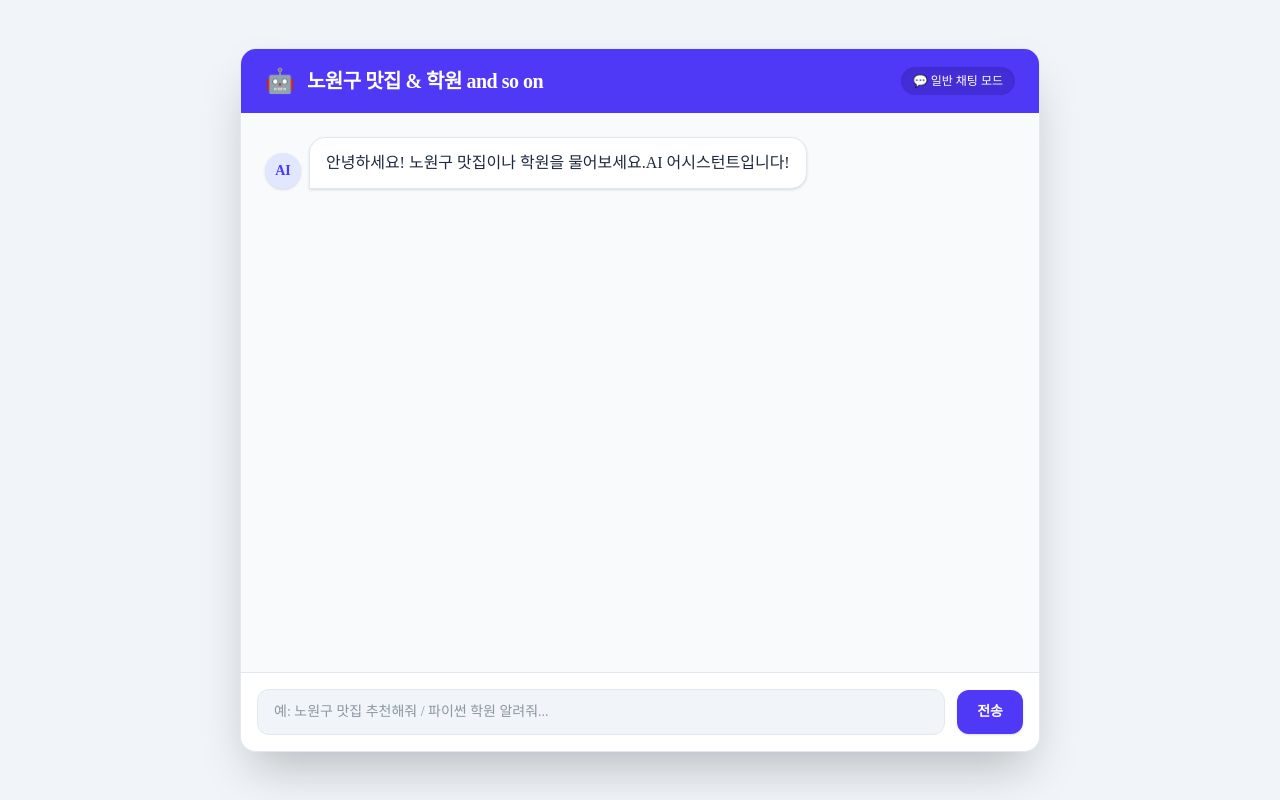
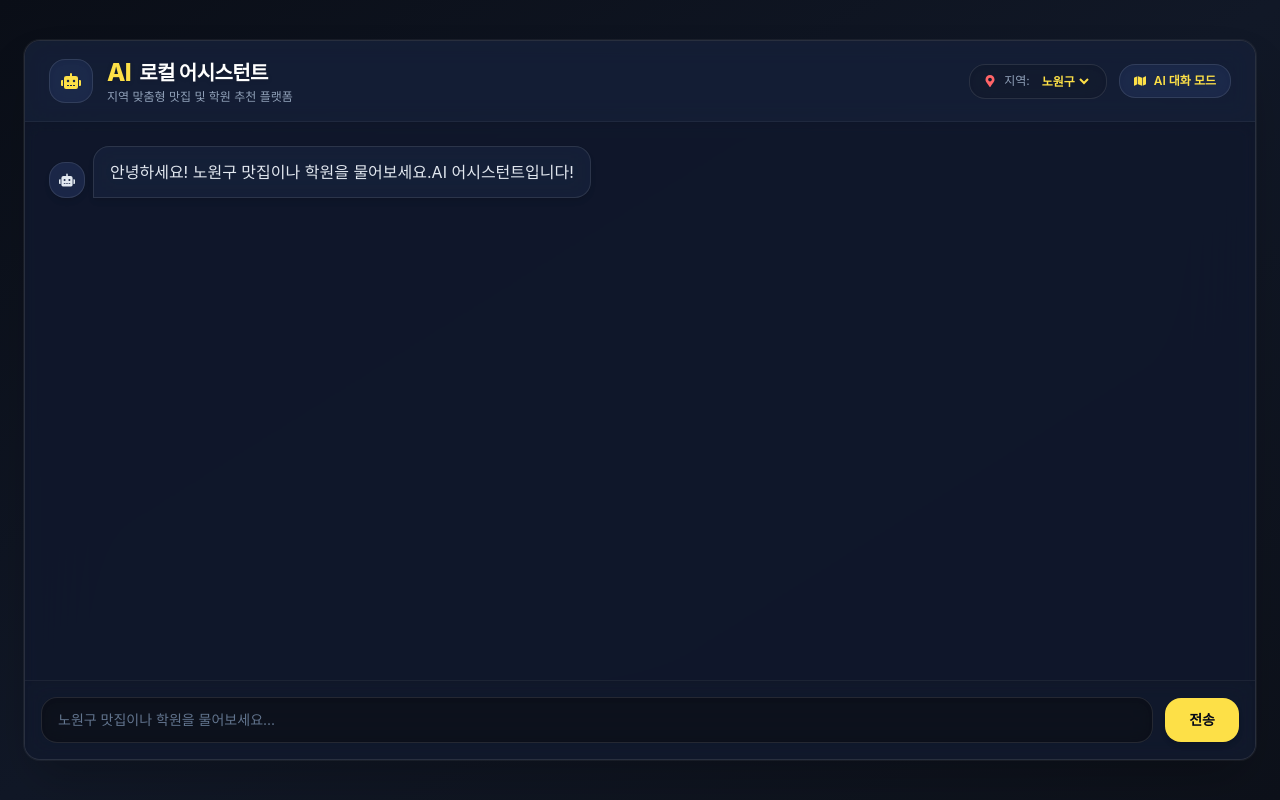
Before and after one commit to patrick415a/ai, a Next.js app in the folder frontend/: page / in a window 1280 px wide. Built offline with nearby package versions, Linux system fonts and the light colour scheme; a web font is replaced by a local one.

Commit message:
레이아웃 수정

```diff
--- a/frontend/app/page.tsx
+++ b/frontend/app/page.tsx
@@ -3,8 +3,9 @@
 import React, { useRef, useEffect, useCallback } from 'react';
 import { useSelector, useDispatch } from 'react-redux';
 import { RootState, AppDispatch } from '@/store/store';
-import { setInputText, setIsLoading, setShowMap, addMessage, setPlaces } from '@/store/chatSlice';
+import { setInputText, setIsLoading, setShowMap, addMessage, setPlaces, setMobileView, setSelectedDistrict } from '@/store/chatSlice';
 import ReactMarkdown from 'react-markdown';
+import { FaRobot, FaMapMarkerAlt, FaMap, FaTimes } from "react-icons/fa";
 
 // 무조건 시간 관련된 건 템포럴로
 import { Temporal } from '@js-temporal/polyfill';
@@ -14,7 +15,7 @@ export default function Chat(){
   const dispatch = useDispatch<AppDispatch>();
 
   // redux 스토어의 상태(state)를 안전하게 구독(select)하여 가져오기
-  const { message, inputText, isLoading, showMap, places } = useSelector((state:RootState) => state.chat);
+  const { message, inputText, isLoading, showMap, places, mobileView, selectedDistrict } = useSelector((state:RootState) => state.chat);
 
   const messagesEndref = useRef<HTMLDivElement>(null);
 
@@ -24,6 +25,11 @@ export default function Chat(){
       behavior: 'smooth'
     })
   }, [message]);
+
+  // 지도가 켜지면 모바일 뷰를 map으로 자동 변환
+  useEffect(() => {
+    if(showMap) dispatch(setMobileView('map'));
+  }, [showMap, dispatch]);
 
   // [useCallback 훅] 사용자가 전송 버튼을 눌렀거나 엔터키를 칠 때 실행되는 비동기 전송 함수 불필요한 함수 재생성 방지
   const handleSend = useCallback(async () => {
@@ -119,30 +125,58 @@ export default function Chat(){
 
   return (
     <>
-      <div className="flex justify-center items-center min-h-screen bg-slate-100 p=0 sm:p-4">
-        {/*
-          showMap이 true일 때는 너비를 넓혀서(max-w-[1200px]) 지도와 채팅이 나란히 들어가게 하고
-          false(일반 채팅)일 때는 컴팩트하게(max-w-[800px]) 유지합니다.
-        */}
-        <div className={`w-full h-screen sm:h-[88vh] bg-white shadow-2xl rounted-none sm:rounded-2xl flex flex-col overflow-hidden border border-slate-200 transition-all duration-300 ${showMap ? 'max-w-[1200px]' : 'max-w-[800px]'}`}>
-          {/* 상단 */}
-          <header className='flex justify-between items-center px-6 py-4 bg-indigo-600 text-white shadow-md shrink-0'>
-            <div className="flex items-center gap-x-3">
-              <span className='text-2xl'>🤖</span>
-              <h1 className='text-lg sm:text-xl font-bold tracking-tight'>노원구 맛집 & 학원 and so on</h1>
+      <div className="flex justify-center items-center min-h-screen bg-gradient-to-br from-[#0a0e17] via-[#111827] to-[#0d111a] p-0 sm:p-6 font-sans text-slate-200">
+
+        {/* 메인 컨테이너: 글래스모피즘(반투명 유리 + 블러 + 미세한 보더/그림자) 적용 */}
+        <div className="w-full h-screen sm:h-[90vh] bg-[#131b2e]/70 backdrop-blur-2xl shadow-2xl rounded-none sm:rounded-2xl flex flex-col overflow-hidden max-w-[1400px] border border-white/10 ring-1 ring-white/5">
+
+          {/* 상단바: 글래스 룩 적용 */}
+          <header className="flex flex-wrap justify-between items-center px-6 py-4 bg-[#17223b]/60 backdrop-blur-md text-slate-100 shrink-0 gap-4 shadow-sm border-b border-white/5">
+            <div className="flex items-center space-x-3.5">
+              <div className="w-11 h-11 rounded-2xl bg-[#1e2c4f]/80 backdrop-blur-md flex items-center justify-center shadow-inner text-[#fde047] text-xl border border-white/10">
+                <FaRobot />
+              </div>
+              <div>
+                <h1 className="text-2xl font-extrabold tracking-tight text-[#fde047] flex items-center gap-2 drop-shadow-sm">
+                  AI <span className="text-white text-xl font-bold">로컬 어시스턴트</span>
+                </h1>
+                <p className="text-xs text-slate-400">지역 맞춤형 맛집 및 학원 추천 플랫폼</p>
+              </div>
             </div>
 
-            {/* 현재 상태를 알려주는 상단 상태 뱃지 */}
-            <div className="text-xs bg-indigo-700 p-3 py-1.5 rounded-full font-medium shadow-inner">
-              {showMap ? "🗺️ 지도 모드 활성화 됨" : "💬 일반 채팅 모드"}
+            <div className="flex items-center space-x-3">
+              {/* 지역 선택 셀렉트 */}
+              <div className="flex items-center space-x-2 bg-[#131b2e]/80 backdrop-blur-md px-3.5 py-2 rounded-2xl shadow-inner cursor-pointer border border-white/10">
+                <FaMapMarkerAlt className="text-red-400 text-xs" />
+                <span className="text-xs text-slate-400">지역:</span>
+                <select
+                  value={selectedDistrict}
+                  onChange={(e) => dispatch(setSelectedDistrict(e.target.value))}
+                  className="bg-transparent text-xs font-semibold text-[#fde047] focus:outline-none cursor-pointer"
+                >
+                  <option value="노원구" className="bg-[#131b2e] text-white">노원구</option>
+                  <option value="도봉구" className="bg-[#131b2e] text-white">도봉구</option>
+                  <option value="강북구" className="bg-[#131b2e] text-white">강북구</option>
+                  <option value="중랑구" className="bg-[#131b2e] text-white">중랑구</option>
+                  <option value="성북구" className="bg-[#131b2e] text-white">성북구</option>
+                </select>
+              </div>
+
+              {/* 상태 배지 */}
+              <div className="text-xs bg-[#1e2c4f]/80 backdrop-blur-md text-[#fde047] px-3.5 py-2 rounded-2xl font-semibold shadow-inner hidden sm:flex items-center gap-2 border border-white/10">
+                <FaMap className="text-xs text-[#fde047]" />
+                <span>{showMap ? "지도 연동 활성화" : "AI 대화 모드"}</span>
+              </div>
             </div>
           </header>
 
           {/* 중앙 바디 영역 */}
-          <div className="flex-1 flex flex-col sm:flex-row overflow-hidden bg-slate-50">
+          <div className="flex-1 flex flex-col sm:flex-row overflow-hidden relative">
 
-            {/* 1) 채팅 영역 (항상 표시됨) */}
-            <div className={`flex-1 flex flex-col h-full overflow-hidden ${showMap ? "sm:w-1/2 border-r border-slate-200" : "w-full"}`}>
+                {/* 1) 채팅 영역 */}
+                <div className={`flex-1 flex flex-col h-full overflow-hidden bg-[#0f172a]/50 backdrop-blur-sm transition-all duration-300 ${
+                  showMap ? "sm:w-1/2 sm:border-r sm:border-white/5" : "w-full"
+                } ${mobileView === "map" && showMap ? "hidden sm:flex" : "flex"}`}>
 
                   {/* 대화 내용 스크롤 박스 */}
                   <div className="flex-1 overflow-y-auto p-4 sm:p-6 space-y-4">
@@ -153,131 +187,188 @@ export default function Chat(){
                           msg.sender === "user" ? "justify-end" : "justify-start"
                         }`}
                       >
-                    {/* AI 프로필 아바타 */}
                         {msg.sender === "ai" && (
-                      <div className="w-9 h-9 rounded-full bg-indigo-100 flex items-center justify-center shrink-0 shadow-sm">
-                        <span className="text-indigo-600 text-sm font-bold">AI</span>
+                          <div className="w-9 h-9 rounded-2xl bg-[#1e2c4f]/80 backdrop-blur-md flex items-center justify-center shrink-0 shadow-md text-slate-200 border border-white/10">
+                            <FaRobot size={16} />
                           </div>
                         )}
 
-                    {/* 메시지 말풍선 (마크다운 렌더링 지원) */}
                         <div
-                      className={`max-w-[80%] sm:max-w-[75%] px-4 py-3 rounded-2xl text-sm sm:text-base leading-relaxed shadow-sm ${
+                          className={`max-w-[85%] sm:max-w-[75%] px-4 py-3 rounded-2xl text-sm sm:text-base leading-relaxed shadow-lg backdrop-blur-md ${
                             msg.sender === "user"
-                          ? "bg-indigo-600 text-white rounded-br-none"
-                          : "bg-white text-slate-800 border border-slate-200 rounded-bl-none"
+                              ? "bg-[#2563eb]/90 text-white rounded-br-none shadow-blue-900/30 border border-blue-400/20"
+                              : "bg-[#17223b]/80 text-slate-200 rounded-bl-none shadow-md border border-white/10"
                           }`}
                         >
-                      <div className="prose prose-sm max-w-none">
+                          <div className="prose prose-invert prose-sm max-w-none">
                             <ReactMarkdown>{msg.text}</ReactMarkdown>
                           </div>
                         </div>
                       </div>
                     ))}
 
-                {/* AI가 응답을 생성하는 동안 보여주는 로딩 애니메이션 */}
                     {isLoading && (
                       <div className="flex items-end space-x-2 justify-start">
-                    <div className="w-9 h-9 rounded-full bg-indigo-100 flex items-center justify-center shrink-0 shadow-sm">
-                      <span className="text-indigo-600 text-sm font-bold">AI</span>
+                        <div className="w-9 h-9 rounded-2xl bg-[#1e2c4f]/80 backdrop-blur-md flex items-center justify-center shrink-0 text-slate-200 border border-white/10">
+                          <FaRobot size={16} />
                         </div>
-                    <div className="bg-white border border-slate-200 px-4 py-3 rounded-2xl rounded-bl-none shadow-sm flex items-center space-x-2">
-                      <div className="w-2.5 h-2.5 bg-indigo-600 rounded-full animate-bounce [animation-delay:-0.3s]"></div>
-                      <div className="w-2.5 h-2.5 bg-indigo-600 rounded-full animate-bounce [animation-delay:-0.15s]"></div>
-                      <div className="w-2.5 h-2.5 bg-indigo-600 rounded-full animate-bounce"></div>
-                      <span className="text-xs text-slate-500 ml-1 font-medium">생각하는 중...</span>
+                        <div className="bg-[#17223b]/80 backdrop-blur-md px-4 py-3 rounded-2xl rounded-bl-none shadow-md flex items-center space-x-2 border border-white/10">
+                          <div className="w-2.5 h-2.5 bg-[#fde047] rounded-full animate-bounce [animation-delay:-0.3s]"></div>
+                          <div className="w-2.5 h-2.5 bg-[#fde047] rounded-full animate-bounce [animation-delay:-0.15s]"></div>
+                          <div className="w-2.5 h-2.5 bg-[#fde047] rounded-full animate-bounce"></div>
+                          <span className="text-xs text-slate-300 ml-1 font-medium">최적의 장소 분석 중...</span>
                         </div>
                       </div>
                     )}
                     <div ref={messagesEndref} />
                   </div>
 
-              {/* 하단 메시지 입력 폼 */}
-              <div className="p-4 bg-white border-t border-slate-200 flex items-center space-x-3 shrink-0">
+                  {/* 하단 입력 폼 */}
+                  <div className="p-4 bg-[#131b2e]/60 backdrop-blur-md flex items-center space-x-3 shrink-0 shadow-inner border-t border-white/5">
                     <input
                       type="text"
-                  className="flex-1 bg-slate-100 border border-slate-200 rounded-xl px-4 py-3 text-sm focus:outline-none focus:ring-2 focus:ring-indigo-500 focus:bg-white transition"
-                  placeholder="예: 노원구 맛집 추천해줘 / 파이썬 학원 알려줘..."
+                      className="flex-1 bg-[#0d111a]/80 backdrop-blur-md rounded-2xl px-4 py-3 text-sm text-slate-200 placeholder-slate-500 focus:outline-none focus:ring-2 focus:ring-[#fde047] transition shadow-inner border border-white/10"
+                      placeholder={`${selectedDistrict} 맛집이나 학원을 물어보세요...`}
                       value={inputText}
                       onChange={(e) => dispatch(setInputText(e.target.value))}
                       onKeyPress={handleKeyPress}
                     />
+                    {/* 노란색 계열 전송 버튼 */}
                     <button
                       onClick={handleSend}
                       disabled={isLoading}
-                  className="bg-indigo-600 hover:bg-indigo-700 disabled:bg-slate-300 text-white px-5 py-3 rounded-xl text-sm font-semibold transition shadow-sm shrink-0 cursor-pointer"
+                      className="bg-[#fde047] hover:bg-[#facc15] disabled:bg-slate-800 text-slate-950 px-6 py-3 rounded-2xl text-sm font-bold transition shadow-md cursor-pointer shrink-0"
                     >
                       전송
                     </button>
                   </div>
                 </div>
 
-            {/* 2) 다음맵(카카오맵) 연동 영역 (맛집/학원 등 장소 검색 질문일 때만 화면에 나타남) */}
+                {/* 2) 다음맵 배경 + 토스트 카드 영역 */}
                 {showMap && (
-              <div className="w-full sm:w-1/2 h-80 sm:h-full bg-slate-100 relative flex flex-col p-6 border-t sm:border-t-0 sm:border-l border-slate-200 overflow-y-auto">
-                {/* 상단 지도 헤더 및 닫기 버튼 */}
-                <div className="flex justify-between items-center mb-4">
-                  <div className="flex items-center space-x-2">
-                    <span className="text-2xl">🗺️</span>
-                    <h3 className="text-base font-bold text-slate-800">
-                      다음맵(카카오맵) 장소 마커 목록
-                    </h3>
+                  <div className={`w-full sm:w-1/2 h-full relative flex flex-col overflow-hidden bg-[#0d111a]/60 ${
+                    mobileView === "chat" && showMap ? "hidden sm:flex" : "flex"
+                  }`}>
+
+                    {/* 배경 지도 시뮬레이션 레이어 */}
+                    <div className="absolute inset-0 bg-[#0a0e17]/80 backdrop-blur-sm flex flex-col items-center justify-center overflow-hidden">
+                      <div className="absolute inset-0 opacity-20 bg-[radial-gradient(#3b82f6_1.5px,transparent_1.5px)] [background-size:28px_28px]"></div>
+                      <div className="text-blue-400/80 text-6xl mb-3 animate-pulse">🗺️</div>
+                      <p className="text-xs text-blue-300/80 font-mono tracking-widest bg-[#131b2e]/80 backdrop-blur-md px-4 py-2 rounded-2xl shadow-lg border border-white/10">
+                        [ Kakao Map Interactive Layer Active ]
+                      </p>
                     </div>
+
+                    {/* 상단 컨트롤: 지도 아이콘 + 애니메이션 닫기 버튼 */}
+                    <div className="relative z-10 p-4 bg-[#131b2e]/80 backdrop-blur-md flex justify-between items-center shadow-md border-b border-white/5">
+                      <div className="flex items-center space-x-2 bg-[#0f172a]/80 backdrop-blur-md px-3.5 py-2 rounded-2xl shadow-inner border border-white/10">
+                        <FaMap className="text-blue-400 text-xs" />
+                        <span className="text-xs font-bold text-white">{selectedDistrict} 추천 장소 지도</span>
+                      </div>
+
                       <button
                         onClick={() => dispatch(setShowMap(false))}
-                    className="bg-slate-700 hover:bg-slate-800 text-white px-3 py-1.5 rounded-lg text-xs font-medium transition shadow cursor-pointer"
+                        className="group flex items-center space-x-2 bg-[#1e2c4f]/80 backdrop-blur-md hover:bg-red-500/20 hover:text-red-400 text-slate-200 px-3.5 py-2 rounded-2xl text-xs font-medium transition-all duration-300 cursor-pointer shadow-md transform active:scale-95 border border-white/10"
                       >
+                        <FaMap className="text-blue-400 text-sm group-hover:rotate-12 transition-transform duration-300" />
+                        <span className="max-w-0 overflow-hidden whitespace-nowrap group-hover:max-w-[100px] transition-all duration-300 ease-in-out opacity-0 group-hover:opacity-100">
                           지도 닫기
+                        </span>
+                        <FaTimes className="text-sm transition-transform duration-300 group-hover:rotate-90" />
                       </button>
                     </div>
-                {/* 마커범례 안내 (다음 맵 등록 || 미등록 아이콘) */}
-                <div className="flex space-x-4 mb-4 p-3 bg-white rounded-xl border border-slate-200 text-xs text-slate-600 shadow-sm">
 
+                    {/* 토스트 스타일 장소 카드 리스트 */}
+                    <div className="relative z-10 flex-1 overflow-y-auto p-4 space-y-3">
+                      <div className="flex space-x-3 p-3 bg-[#131b2e]/80 backdrop-blur-md rounded-2xl text-xs text-slate-300 shadow-lg border border-white/10">
                         <div className="flex items-center space-x-1.5">
-                    <span className='text-base'>🔵</span>
-                    <span className='font-semibold text-blue-700'>다음 맵 등록 업체 (공식 핀)</span>
+                          <span>🔵</span>
+                          <span className="font-semibold text-blue-300">공식 등록</span>
                         </div>
-
                         <div className="flex items-center space-x-1.5">
-                    <span className='text-base'>🟠</span>
-                    <span className='font-semibold text-orange-700'>미등록/AI 추천 업체 (커스텀 아이콘)</span>
+                          <span>🟠</span>
+                          <span className="font-semibold text-[#fde047]">AI 추천/미등록</span>
                         </div>
                       </div>
 
-                {/* 백엔드에서 받아온 places 배열 데이터 기반으로 등록 */}
-                <div className="flex-1 space-y-3">
-                  {places.length > 0 ?
+                      {places.length > 0 ? (
                         places.map((place, index) => (
-                      <div className="p-4 bg-white rounded-xl border border-slate-200 shadow-sm hover:shadow-md transition flex items-start space-x-3 text-left" key={index}>
-                        <div className={`w-10 h-10 rounded-full flex items-center justify-center shrink-0 text-lg shadow-sm ${place.is_registered ? 'bg-blue-100 text-blue-600 border border-blue-300' : 'bg-orange-100 text-orange-600 border border-orange-300'}`}>
+                          <div
+                            key={index}
+                            className="p-4 bg-[#17223b]/80 backdrop-blur-md rounded-2xl shadow-xl hover:bg-[#17223b]/95 transition flex items-start space-x-3 text-left group cursor-pointer border border-white/10"
+                          >
+                            <div className={`w-10 h-10 rounded-2xl flex items-center justify-center shrink-0 text-base shadow-md border border-white/10 ${
+                              place.is_registered
+                                ? "bg-blue-500/20 text-blue-300"
+                                : "bg-amber-500/20 text-[#fde047]"
+                            }`}>
                               {place.is_registered ? "🔵" : "🟠"}
                             </div>
 
-                        <div className="flex-1">
-                          <div className="flex items-center justify-between">
-                            <h4 className='font-bold text-slate-800 text-sm'>
+                            <div className="flex-1 min-w-0">
+                              <div className="flex items-center justify-between gap-2">
+                                <h4 className="font-bold text-white text-sm truncate group-hover:text-[#fde047] transition">
                                   {place.name}
                                 </h4>
-                            <span className={`text-[11px] px-2 py-0.5 rounded-full font-semibold ${place.is_registered ? "bg-blue-50 text-blue-600" : "bg-orange-50 text-orange-600"}`}>
-                              {place.is_registered ? "다음맵 공식 등록" : "미등록 커스텀"}
+                                <span className={`text-[10px] px-2.5 py-0.5 rounded-2xl font-semibold shrink-0 border border-white/10 ${
+                                  place.is_registered
+                                    ? "bg-blue-500/20 text-blue-300"
+                                    : "bg-amber-500/20 text-[#fde047]"
+                                }`}>
+                                  {place.is_registered ? "공식 등록" : "커스텀 추천"}
                                 </span>
                               </div>
-                          <p className='text-sx text-slate-500 mt-1'>📍 {place.address} ({place.category})</p>
-                          <p className='text-sx text-slate-700 mt-1.5'>{place.description}</p>
+                              <p className="text-xs text-slate-400 mt-1 truncate">
+                                📍 {place.address} ({place.category})
+                              </p>
+                              <p className="text-xs text-slate-200 mt-2 bg-[#0f172a]/80 backdrop-blur-sm p-2.5 rounded-2xl shadow-inner leading-relaxed border border-white/5">
+                                {place.description}
+                              </p>
                             </div>
                           </div>
                         ))
-                    : (
-                    <div className='f-full flex flex-col items-center justify-center text-center text-slate-400 py-10'>
-                      <div className="text-4xl ">📍</div>
-                      <p className='text-sm'>AI가 장소 좌표를 분석 중이거나 표시할 장소가 없습니다.</p>
+                      ) : (
+                        <div className="h-40 flex flex-col items-center justify-center text-center text-slate-400 bg-[#131b2e]/80 backdrop-blur-md rounded-2xl p-6 shadow-lg border border-white/10">
+                          <div className="text-3xl mb-2">🔍</div>
+                          <p className="text-xs text-slate-300">
+                            선택하신 지역의 장소 데이터를 불러오는 중이거나 표시할 항목이 없습니다.
+                          </p>
                         </div>
                       )}
                     </div>
                   </div>
                 )}
+
           </div>
         </div>
+
+        {/* 모바일 전용 플로팅 토글 버튼 */}
+        {showMap && (
+          <div className="fixed bottom-6 right-6 z-50 sm:hidden">
+            <button
+              onClick={() => dispatch(setMobileView(mobileView === "chat" ? "map" : "chat"))}
+              className="bg-[#fde047] hover:bg-[#facc15] text-slate-950 px-5 py-3 rounded-2xl font-bold shadow-2xl flex items-center space-x-2 text-sm active:scale-95 transition cursor-pointer backdrop-blur-md"
+            >
+              {mobileView === "chat" ? (
+                <>
+                  <FaMap className="text-slate-950" />
+                  <span>지도 보기</span>
+                  <span className="w-2 h-2 rounded-2xl bg-blue-600 animate-ping"></span>
+                </>
+              ) : (
+                <>
+                  <span>💬 채팅 보기</span>
+                  {message.length > 0 && (
+                    <span className="bg-slate-950 text-[#fde047] w-5 h-5 rounded-2xl text-xs flex items-center justify-center font-extrabold shadow-md">
+                      {message.length}
+                    </span>
+                  )}
+                </>
+              )}
+            </button>
+          </div>
+        )}
+
       </div>
     </>
   )
--- a/frontend/package.json
+++ b/frontend/package.json
@@ -16,6 +16,7 @@
     "next": "16.2.12",
     "react": "19.2.4",
     "react-dom": "19.2.4",
+    "react-icons": "^5.7.0",
     "react-markdown": "^10.1.0",
     "react-redux": "^9.3.0"
   },
--- a/frontend/store/chatSlice.ts
+++ b/frontend/store/chatSlice.ts
@@ -25,6 +25,8 @@ interface ChatState {
   isLoading: boolean;
   showMap: boolean;
   places: PlaceInfo[];
+  mobileView: "chat" | "map";
+  selectedDistrict: string;
 }
 
 // 초기 상태값
@@ -37,7 +39,9 @@ const initialState: ChatState = {
   inputText: '',
   isLoading: false,
   showMap: false,
-  places: []
+  places: [],
+  mobileView: "chat",
+  selectedDistrict: "노원구"
 }
 
 export const chatSlice = createSlice({
@@ -59,6 +63,12 @@ export const chatSlice = createSlice({
     setPlaces: (state, action:PayloadAction<PlaceInfo[]>) => {
       state.places = action.payload
     },
+    setMobileView: (state, action:PayloadAction<"chat" | "map">) => {
+      state.mobileView = action.payload
+    },
+    setSelectedDistrict: (state, action:PayloadAction<string>) => {
+      state.selectedDistrict = action.payload
+    },
     // 새 메시지 추가 액션
     addMessage: (state, action:PayloadAction<Message>) => {
       state.message.push(action.payload);
@@ -66,7 +76,7 @@ export const chatSlice = createSlice({
   }
 })
 
-export const { setInputText, setIsLoading, setShowMap, addMessage, setPlaces } = chatSlice.actions;
+export const { setInputText, setIsLoading, setShowMap, addMessage, setPlaces, setMobileView, setSelectedDistrict } = chatSlice.actions;
 
 // 스토어 등록을 위한 리듀서 내보내기
 export default chatSlice.reducer;
```
Also changed, not shown: 1 other file (tests, documents, lock files or other folders). Lines whose indentation alone changed are shown as unchanged.
